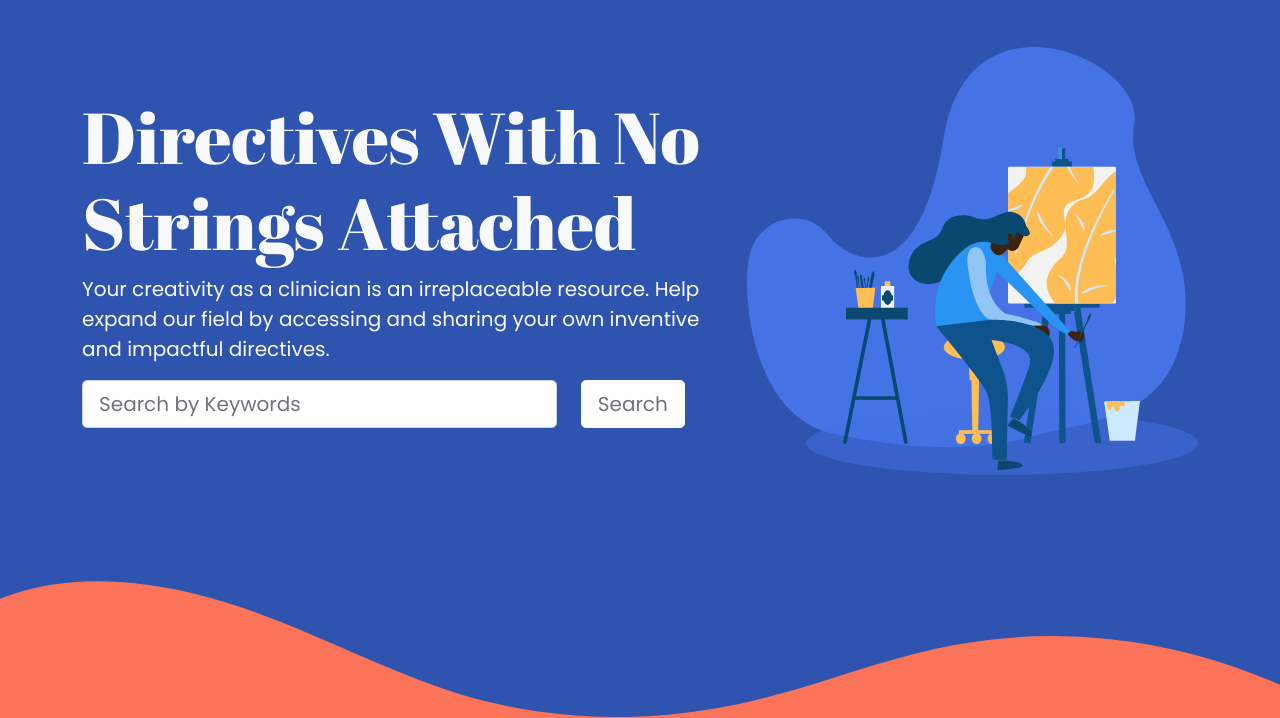
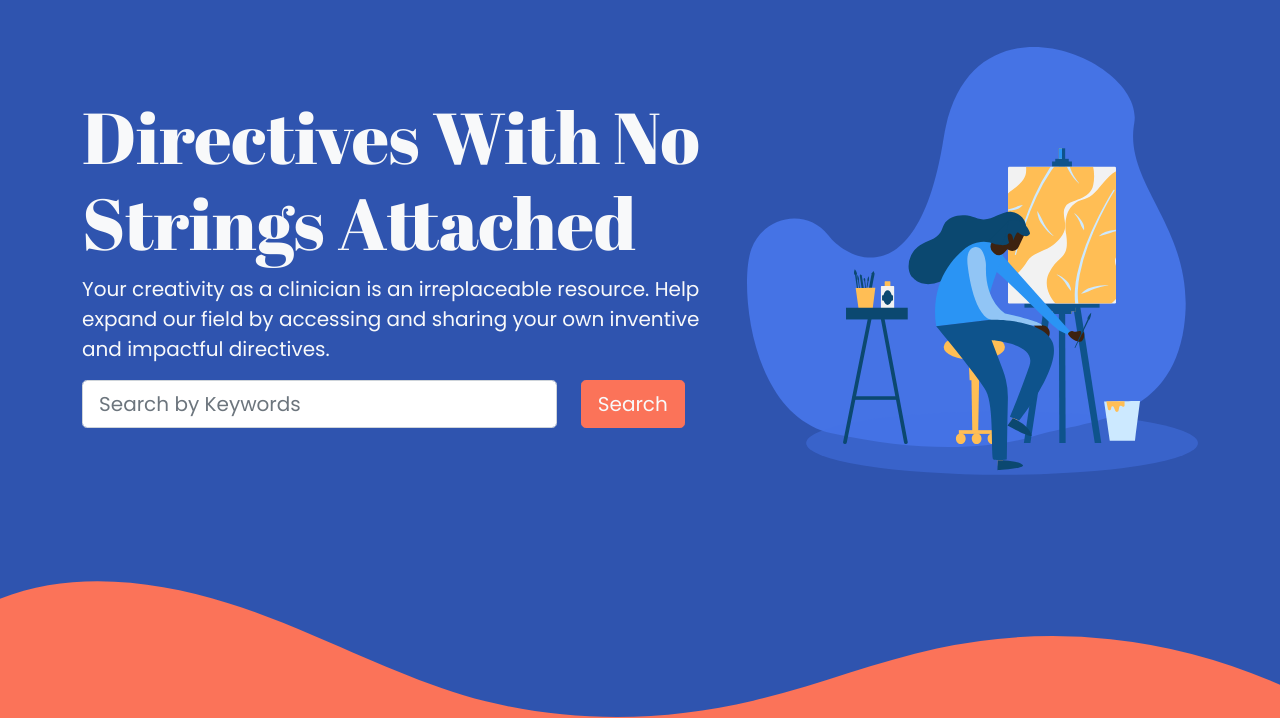
Before and after one commit to brennan-wright/ArtTherapyGuide, a Django app: page / in a window 1280 px wide. Shown: the part 129-847 px from the top of the page. Run offline with Django 3.2, Linux system fonts and the light colour scheme; parts of the project's set-up code (start-up, migrations or seed data) failed here and were passed over; some libraries are stand-ins or nearby versions.

Commit message:
change color of search button.

```diff
--- a/frontend/templates/arttherapy/homepage.html
+++ b/frontend/templates/arttherapy/homepage.html
@@ -24,13 +24,11 @@ within the art therapy community. {% endblock %}
                         </div>
                         <div class="col-md-1 pt-3 pt-md-0 ">
                             <div class="d-flex justify-content-center d-md-none">
-                                <button class="btn btn-primary btn-lg text-muted form-control-lg"
-                                    style="background-color: #FFFFFF; border-color:#FFFFFF;" type="submit"
+                                <button class="btn btn-secondary btn-lg text-light form-control-lg" type="submit"
                                     id="button-addon2">Search</button>
                             </div>
                             <div class="d-none d-md-block">
-                                <button class="btn btn-primary btn-lg text-muted form-control-lg"
-                                    style="background-color: #FFFFFF; border-color:#FFFFFF;" type="submit"
+                                <button class="btn btn-secondary btn-lg text-light form-control-lg" type="submit"
                                     id="button-addon2">Search</button>
                             </div>
                         </div>
```
